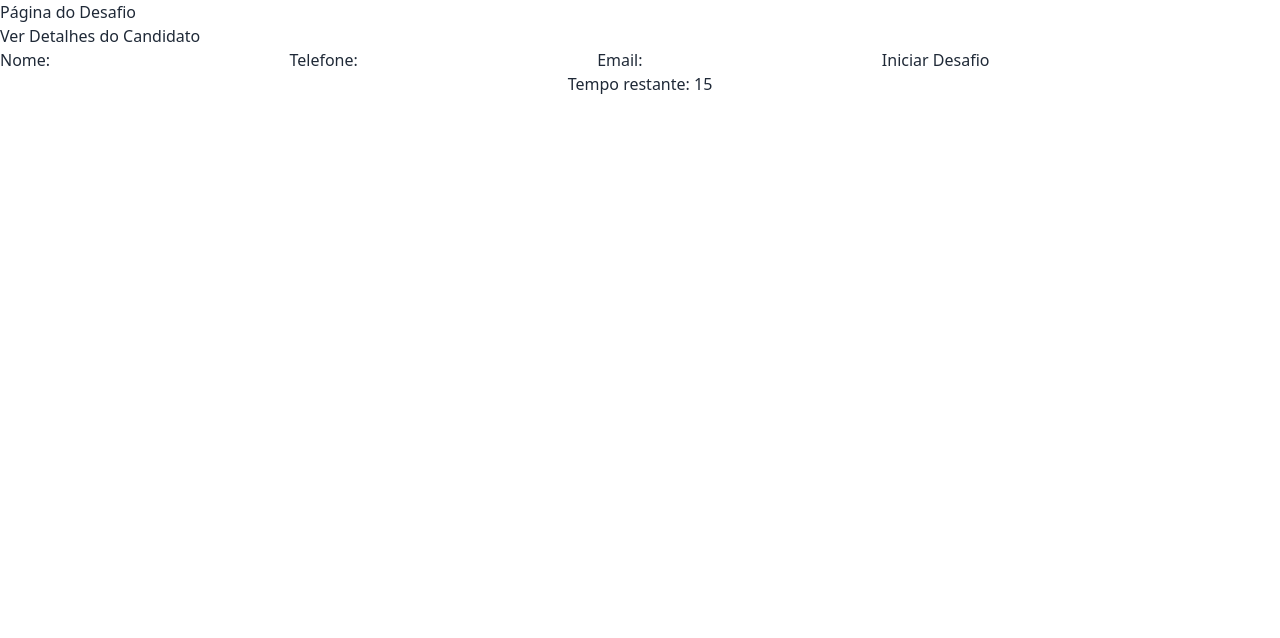
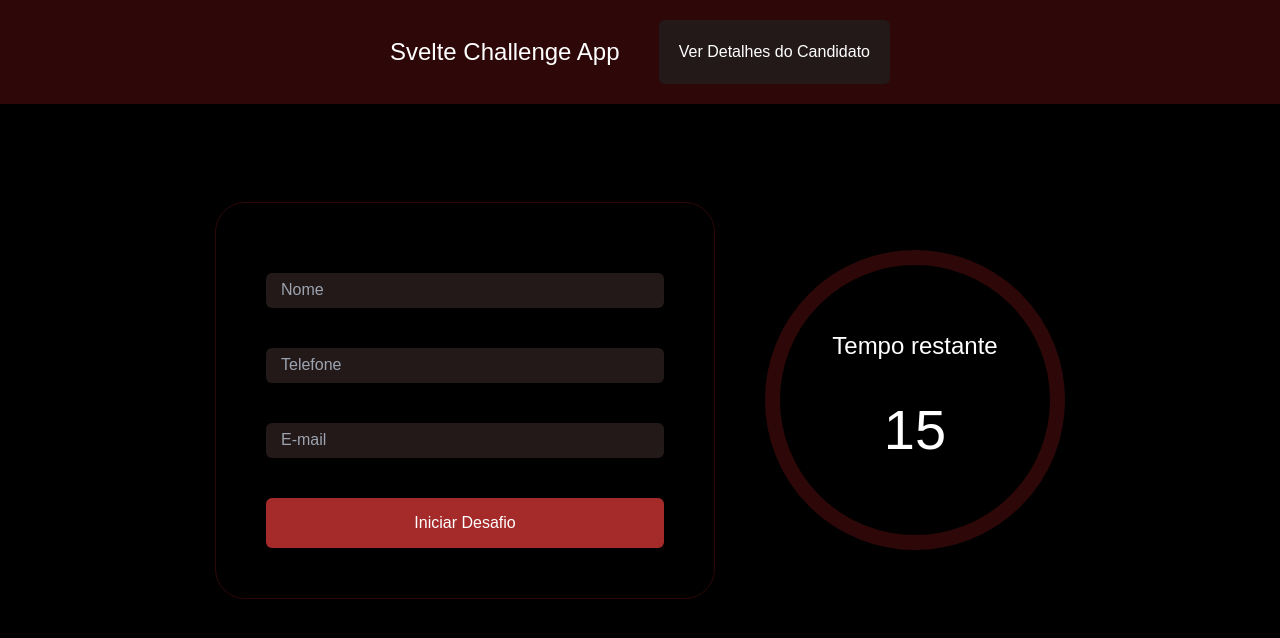
Before and after one commit to trevvos/Svelte-Challenge-App, a SvelteKit app: page / in a window 1280 px wide. Shown: the top 638 px of the page. Built offline with nearby package versions, Linux system fonts and the light colour scheme.

Commit message:
feat: css da pagina HOME

```diff
--- a/src/app.css
+++ /dev/null
@@ -1,3 +0,0 @@
-@tailwind base;
-@tailwind components;
-@tailwind utilities;
--- /dev/null
+++ b/src/global.css
@@ -0,0 +1,91 @@
+@tailwind base;
+@tailwind components;
+@tailwind utilities;
+
+:root {
+    --bg: #000000;
+    --black: #121212;
+    --white: #fff;
+    --brown: brown;
+    --subtle: rgba(228, 44, 44, 0.2);
+    --button: #2E0909;
+    --input: #231919;
+  }
+
+  *, *::before, *::after {
+    box-sizing: border-box;
+  }
+
+  * {
+    margin: 0;
+  }
+
+  html, body {
+    height: 100%;
+    scroll-behavior: smooth;
+  }
+
+  body {
+    line-height: 1.5;
+    -webkit-font-smoothing: antialiased;
+    font-family: 'Cabin', sans-serif;
+    background-color: var(--bg);
+    color: var(--white)
+
+  }
+
+  img, picture, video, canvas, svg {
+    display: block;
+    max-width: 100%;
+  }
+  /*
+    6. Remove built-in form typography styles
+  */
+  input, button, textarea, select {
+    font: inherit;
+  }
+  /*
+    7. Avoid text overflows
+  */
+  p, h1, h2, h3, h4, h5, h6 {
+    overflow-wrap: break-word;
+  }
+
+  a {
+    display: inline-block;
+    text-decoration: none;
+    text-underline-offset: 2px;
+  }
+
+  ul {
+    list-style: none;
+    padding-left: unset;
+  }
+
+  /*
+    8. Create a root stacking context
+  */
+  #root, #__next {
+    isolation: isolate;
+  }
+
+    /* Classes */
+.wrap {
+    width: 50%;
+    height: 50%;
+    position: absolute;
+    top: 50%;
+    left: 50%;
+    transform: translate(-50%, -50%);
+  }
+
+  input {
+    height: 35px;
+    border-radius: 6px;
+    padding: 15px;
+    color: var(--white);
+    width: 100%;
+    margin: 20px 0;
+    background-color: var(--input);
+
+  }
--- a/src/lib/components/Form.svelte
+++ b/src/lib/components/Form.svelte
@@ -34,23 +34,59 @@
 </script>
 
 <form on:submit|preventDefault={handleSubmit}>
-    <label>
-        Nome:
-        <input type="text" bind:value={name} required>
-    </label>
-    <label>
-        Telefone:
-        <input type="tel" bind:value={phone} required>
-    </label>
-    <label>
-        Email:
-        <input type="email" bind:value={email} required>
-    </label>
+
+        <input type="text" bind:value={name} required placeholder="Nome">
+        <input type="tel" bind:value={phone} required placeholder="Telefone">
+        <input type="email" bind:value={email} required placeholder="E-mail">
+
     {#if !$timerStore.challengeStarted}
         <button type="submit">Iniciar Desafio</button>
     {/if}
+    {#if $timerStore.challengeStarted}
+    <button type="button" on:click={handleFinished} >Tik Tak Envie Agora</button>
+{/if}
 </form>
 
-{#if $timerStore.challengeStarted}
-    <button type="button" on:click={handleFinished} class="btn">Enviar</button>
-{/if}
+
+
+<style>
+    form {
+        border: 1px solid var(--subtle);
+        padding: 50px;
+        width: 500px;
+        border-radius: 30px
+    }
+
+    button[type=submit]{
+        background-color: var(--brown);
+        height: 50px;
+        width: 100%;
+        border-radius: 6px;
+        transition: 250ms;
+        margin-top: 20px;
+    }
+
+    button[type=submit]:hover {
+        background-color: var(--button);
+    }
+
+    button{
+        background-color: var(--brown);
+        height: 50px;
+        width: 100%;
+        border-radius: 6px;
+        transition: 250ms;
+        margin-top: 20px;
+    }
+
+    button:hover{
+        background-color: var(--button);
+        height: 50px;
+        width: 100%;
+        border-radius: 6px;
+        transition: 250ms;
+        margin-top: 20px;
+    }
+
+
+</style>
--- a/src/routes/+layout.svelte
+++ b/src/routes/+layout.svelte
@@ -1,5 +1,18 @@
 <script>
-	import '../app.css';
+	import '../global.css';
 </script>
 
-<slot />
+
+<div class="layout">
+	<div class="main">
+		<slot />
+	</div>
+</div>
+
+<style>
+	.layout {
+		display: flex;
+		flex-direction: column;
+		height: 100%;
+	}
+</style>
--- a/src/routes/+page.svelte
+++ b/src/routes/+page.svelte
@@ -1,4 +1,3 @@
-<!-- Index.svelte -->
 <script lang="ts">
     import Form from '$lib/components/Form.svelte';
     import { timerStore } from '$lib/timerStore';
@@ -41,15 +40,24 @@
 
 </script>
 
-<h1>Página do Desafio</h1>
+<header class="header">
+    <div class="header__wrapper">
+        <h1>Svelte Challenge App</h1>
+        <a href="/candidate">Ver Detalhes do Candidato</a>
+    </div>
+</header>
+<section class="home">
+    <div class="home__wrapper wrap">
+        <Form on:formSubmitted={handleSubmit} on:finished={onFinished} />
+        <div class="temporizador">
 
-<a href="/candidate">Ver Detalhes do Candidato</a>
+            <span class="title__temporizador">Tempo restante</span>
+            <br />
+            <span class="counter__temporizador">{$timerStore.timeLeft}</span>
+        </div>
+    </div>
+</section>
 
-<Form on:formSubmitted={handleSubmit} on:finished={onFinished} />
-
-<div class="text-center">
-    <p>Tempo restante: {$timerStore.timeLeft}</p>
-</div>
 
 {#if $timerStore.showModalSuccess}
     <dialog id="my_modal_1" class="modal" open>
@@ -78,3 +86,61 @@
         </div>
     </dialog>
 {/if}
+
+<style>
+    .home__wrapper {
+        display: grid;
+        grid-template-columns: 1fr 1fr;
+        gap: 50px;
+        text-align: center;
+        justify-content: center;
+        align-items: center;
+    }
+
+    .temporizador {
+        display: flex;
+        flex-direction: column;
+        width: 300px;
+        height: 300px;
+        border-radius: 50%;
+        border: 15px solid var(--subtle);
+        justify-content: center;
+        align-items: center;
+        text-align: center;
+    }
+    .title__temporizador {
+        font-size: 1.5rem;
+    }
+
+    .counter__temporizador {
+        font-size: 3.5rem;
+    }
+
+    .header{
+        background-color: var(--subtle);
+        padding: 20px;
+    }
+
+    .header__wrapper {
+        display: flex;
+        align-items: center;
+        justify-content: center;
+        margin: 0 auto;
+        width: 500px;
+        justify-content: space-between;
+    }
+    h1{
+        font-size: 1.5rem;
+    }
+    a {
+        cursor: pointer;
+        background-color: var(--input);
+        padding: 20px;
+        border-radius: 6px;
+        transition: 250ms;
+    }
+    a:hover {
+        background-color: var(--subtle);
+    }
+
+</style>
```
